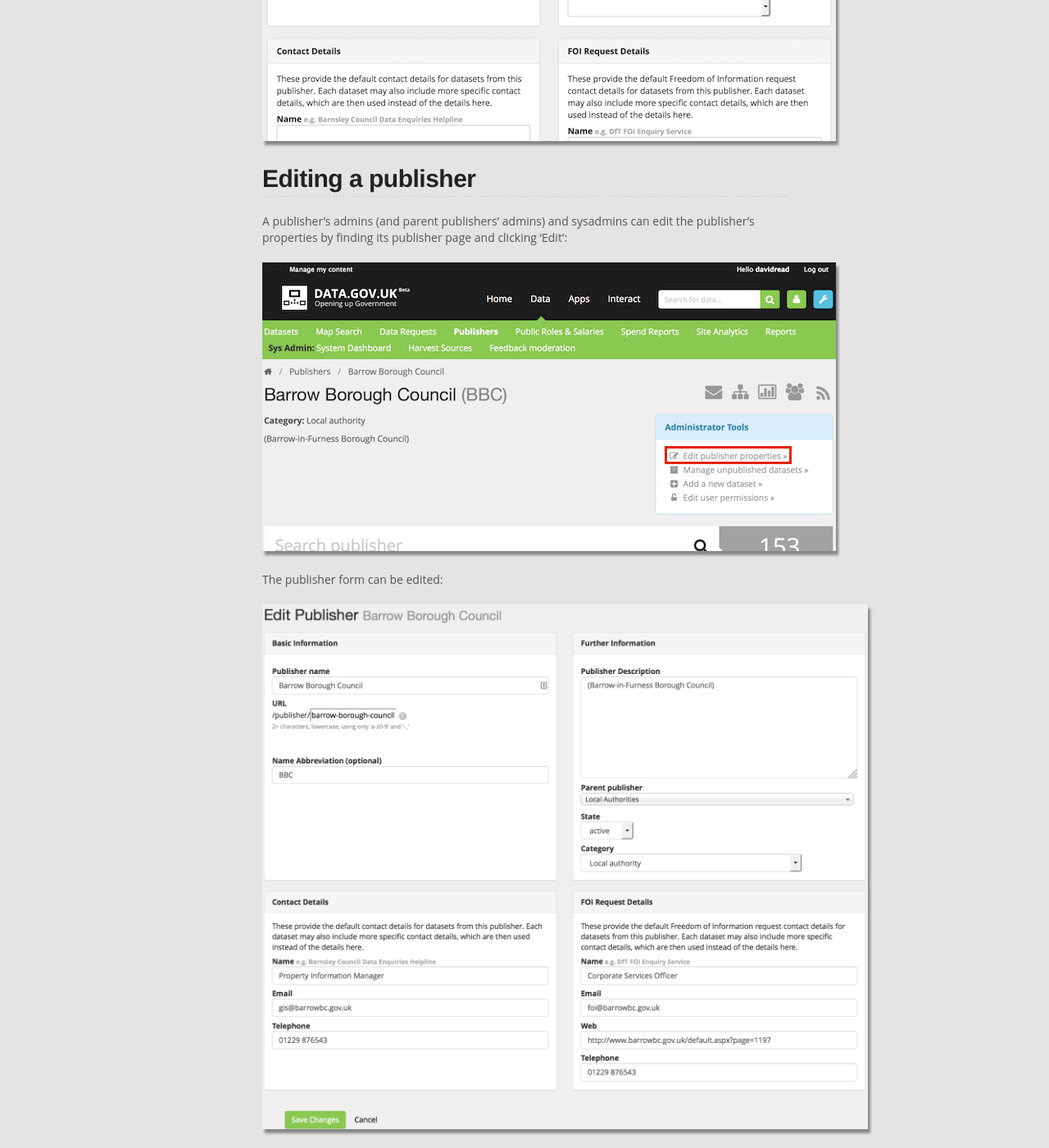
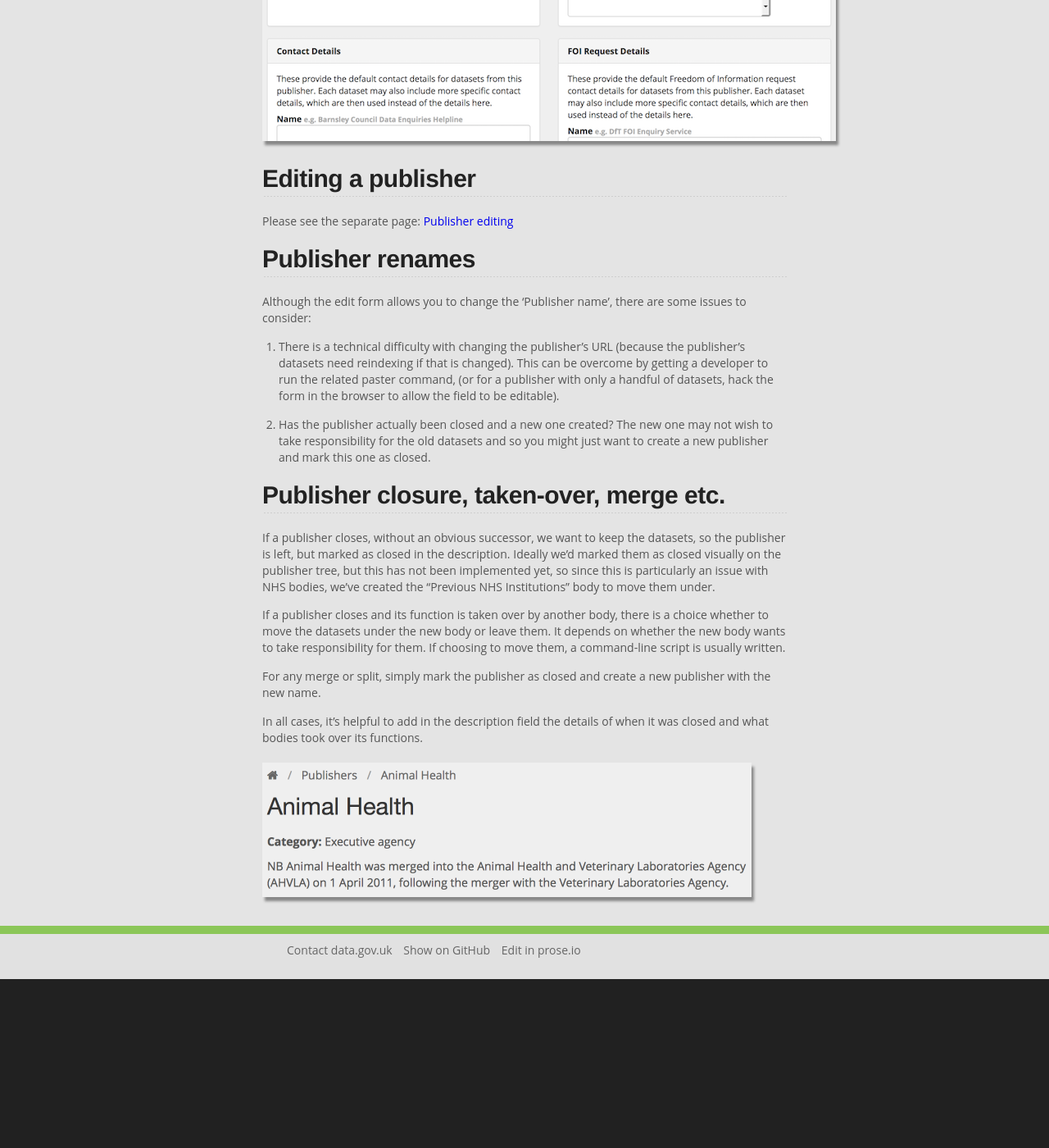
Before and after one commit to datagovuk/guidance, a Jekyll site: the page built from publisher_creation.md, in a window 1280 px wide and 1400 px high, scrolled down 1059 px. Shown: the whole window at 82% size. Built offline with Jekyll 4.4.1, drawn with Linux system fonts in a browser that asks for light colours; after the commit the page ends 2253 px from its top, so only the background shows below that; some of the changed text lies outside the part shown.

Commit message:
Dedupe publisher creation info.

```diff
--- a/publisher_creation.md
+++ b/publisher_creation.md
@@ -21,15 +21,7 @@
 
 ## Editing a publisher
 
- A publisher's admins (and parent publishers' admins) and sysadmins can edit the publisher's properties by finding its publisher page and clicking 'Edit':
-
-![publisher edit link](images/publisher_edit_link.png)
-
-The publisher form can be edited:
-
-![publisher edit form](images/publisher_edit.png)
-
-Once changes are complete, click "Save Changes".
+Please see the separate page: [Publisher editing](publisher_editing.html)
 
 ## Publisher renames
 
```
